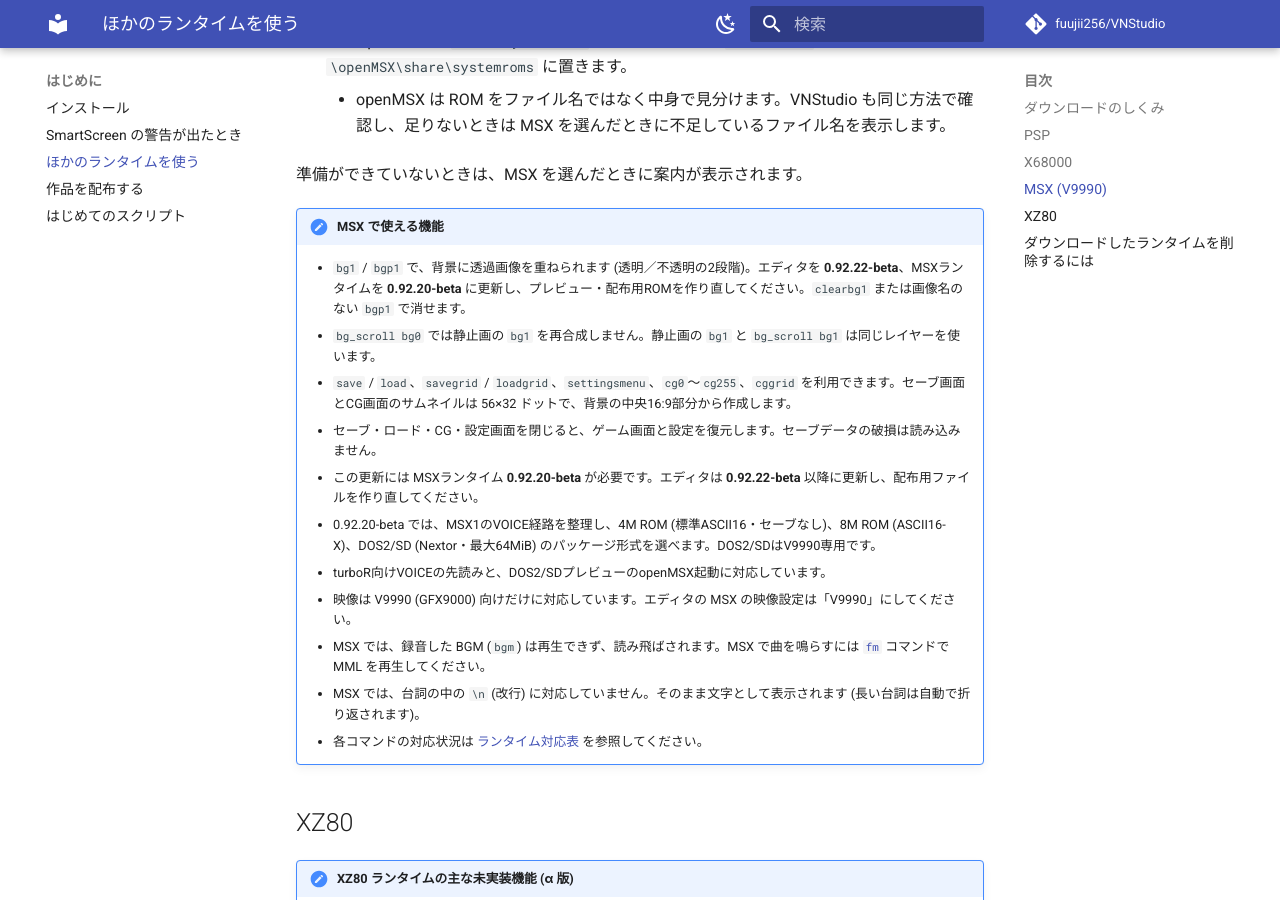
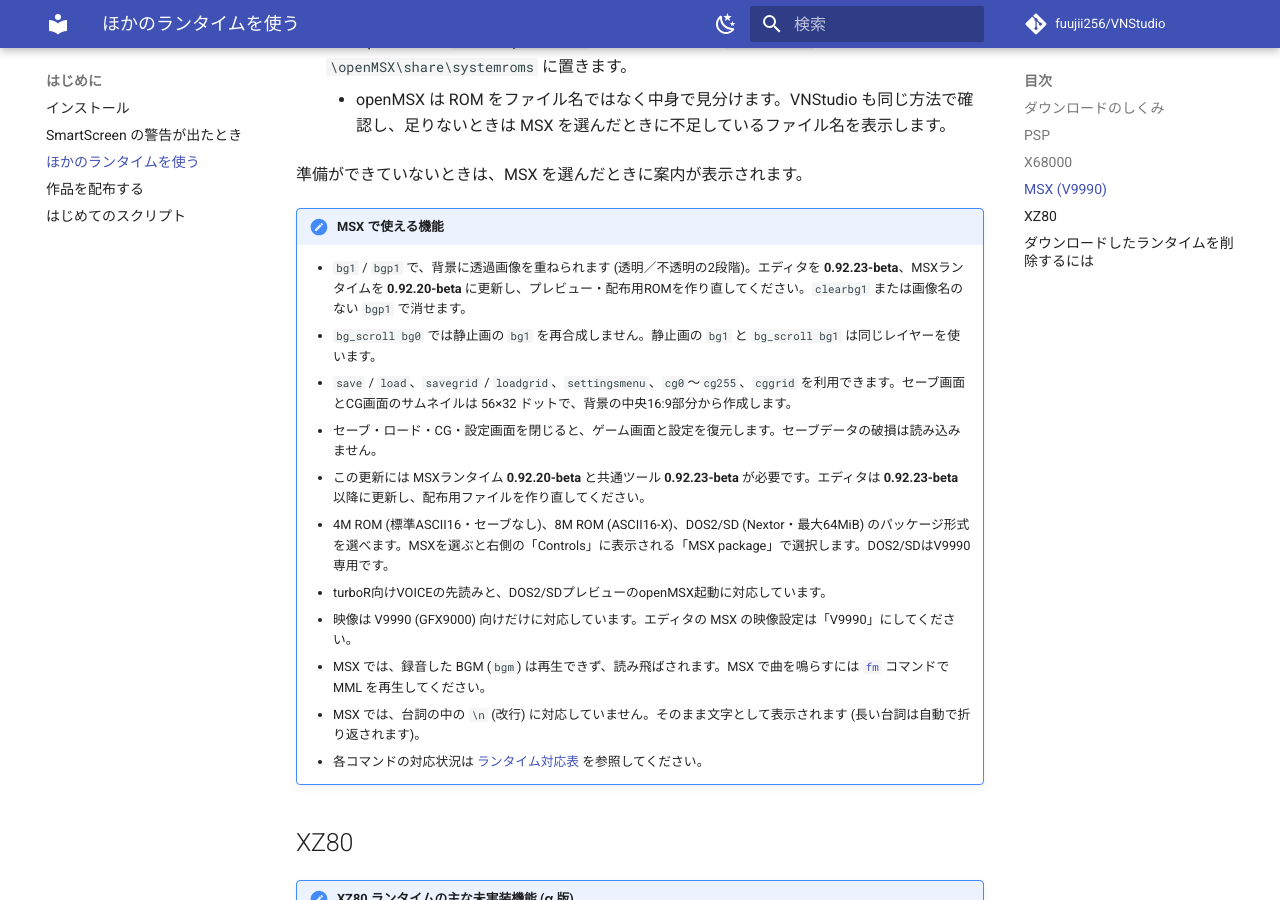
Before and after one commit to fuujii256/VNStudio, an MkDocs documentation site: the page built from docs/getting-started/runtimes.md, in a window 1280 px wide and 900 px high, scrolled down 3368 px. Built offline with MkDocs 1.6.1 and Material for MkDocs 9.7.7, drawn with Linux system fonts in a browser that asks for light colours; comment, search, counter and statistics services are not loaded.

Commit message:
Release 0.92.23-beta: fix MSX build tools and package selector
Core and tools.bundle 0.92.23-beta. Editors since 0.92.20 passed --max-rom-kib/--file-image to the 0.92.15 tools, which rejected them. Also shows the MSX package selector (4M/8M/DOS2) in the distributed editor and fixes the DOS2 openMSX preview script path.

Co-Authored-By: Claude Opus 5.5 <noreply@anthropic.com>

```diff
--- a/docs/getting-started/runtimes.md
+++ b/docs/getting-started/runtimes.md
@@ -82,12 +82,12 @@ MSX のプレビューには、エミュレータ **openMSX** を使います。
 準備ができていないときは、MSX を選んだときに案内が表示されます。
 
 !!! note "MSX で使える機能"
-    - `bg1` / `bgp1` で、背景に透過画像を重ねられます (透明／不透明の2段階)。エディタを **0.92.22-beta**、MSXランタイムを **0.92.20-beta** に更新し、プレビュー・配布用ROMを作り直してください。`clearbg1` または画像名のない `bgp1` で消せます。
+    - `bg1` / `bgp1` で、背景に透過画像を重ねられます (透明／不透明の2段階)。エディタを **0.92.23-beta**、MSXランタイムを **0.92.20-beta** に更新し、プレビュー・配布用ROMを作り直してください。`clearbg1` または画像名のない `bgp1` で消せます。
     - `bg_scroll bg0` では静止画の `bg1` を再合成しません。静止画の `bg1` と `bg_scroll bg1` は同じレイヤーを使います。
     - `save` / `load`、`savegrid` / `loadgrid`、`settingsmenu`、`cg0`〜`cg255`、`cggrid` を利用できます。セーブ画面とCG画面のサムネイルは 56×32 ドットで、背景の中央16:9部分から作成します。
     - セーブ・ロード・CG・設定画面を閉じると、ゲーム画面と設定を復元します。セーブデータの破損は読み込みません。
-    - この更新には MSXランタイム **0.92.20-beta** が必要です。エディタは **0.92.22-beta** 以降に更新し、配布用ファイルを作り直してください。
-    - 0.92.20-beta では、MSX1のVOICE経路を整理し、4M ROM (標準ASCII16・セーブなし)、8M ROM (ASCII16-X)、DOS2/SD (Nextor・最大64MiB) のパッケージ形式を選べます。DOS2/SDはV9990専用です。
+    - この更新には MSXランタイム **0.92.20-beta** と共通ツール **0.92.23-beta** が必要です。エディタは **0.92.23-beta** 以降に更新し、配布用ファイルを作り直してください。
+    - 4M ROM (標準ASCII16・セーブなし)、8M ROM (ASCII16-X)、DOS2/SD (Nextor・最大64MiB) のパッケージ形式を選べます。MSXを選ぶと右側の「Controls」に表示される「MSX package」で選択します。DOS2/SDはV9990専用です。
     - turboR向けVOICEの先読みと、DOS2/SDプレビューのopenMSX起動に対応しています。
     - 映像は V9990 (GFX9000) 向けだけに対応しています。エディタの MSX の映像設定は「V9990」にしてください。
     - MSX では、録音した BGM (`bgm`) は再生できず、読み飛ばされます。MSX で曲を鳴らすには [`fm`](../reference/commands/audio.md#fm-play) コマンドで MML を再生してください。
```
Also changed, not shown: CHANGELOG/core.md (+10 -0 lines), README.md (+1 -1 lines), docs/getting-started/distribute.md (+3 -2 lines), docs/getting-started/install.md (+2 -2 lines), docs/reference/index.md (+1 -1 lines), docs/reference/runtime-support.md (+1 -1 lines).
